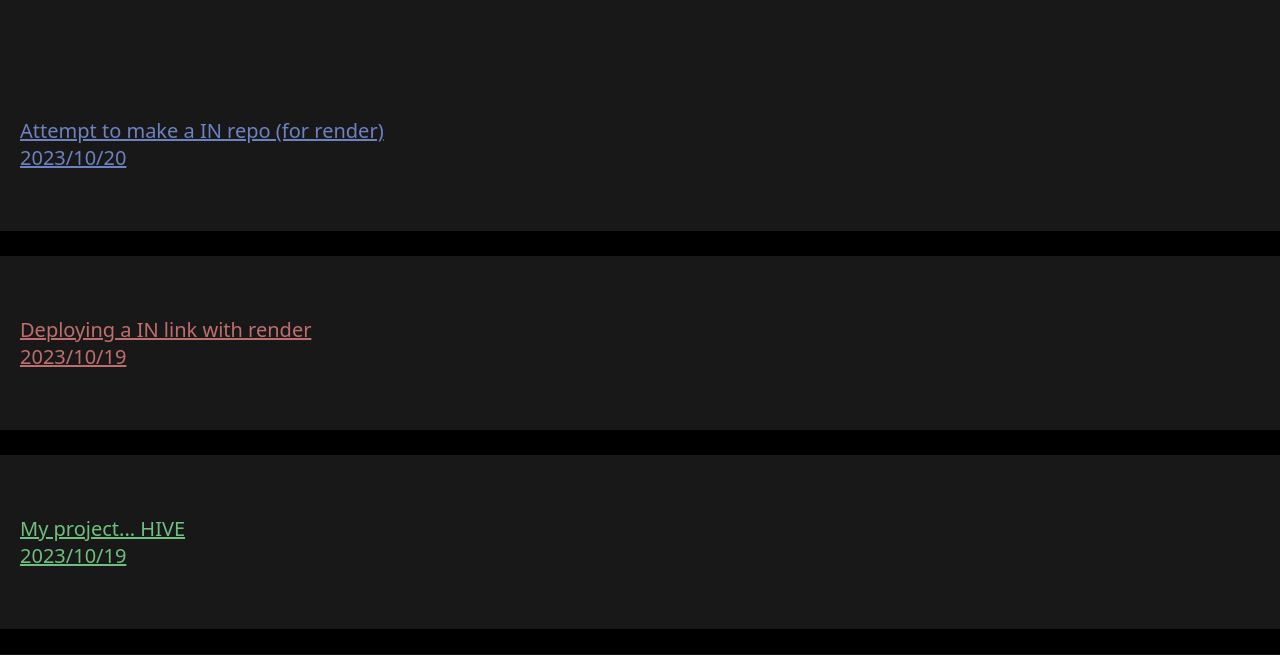
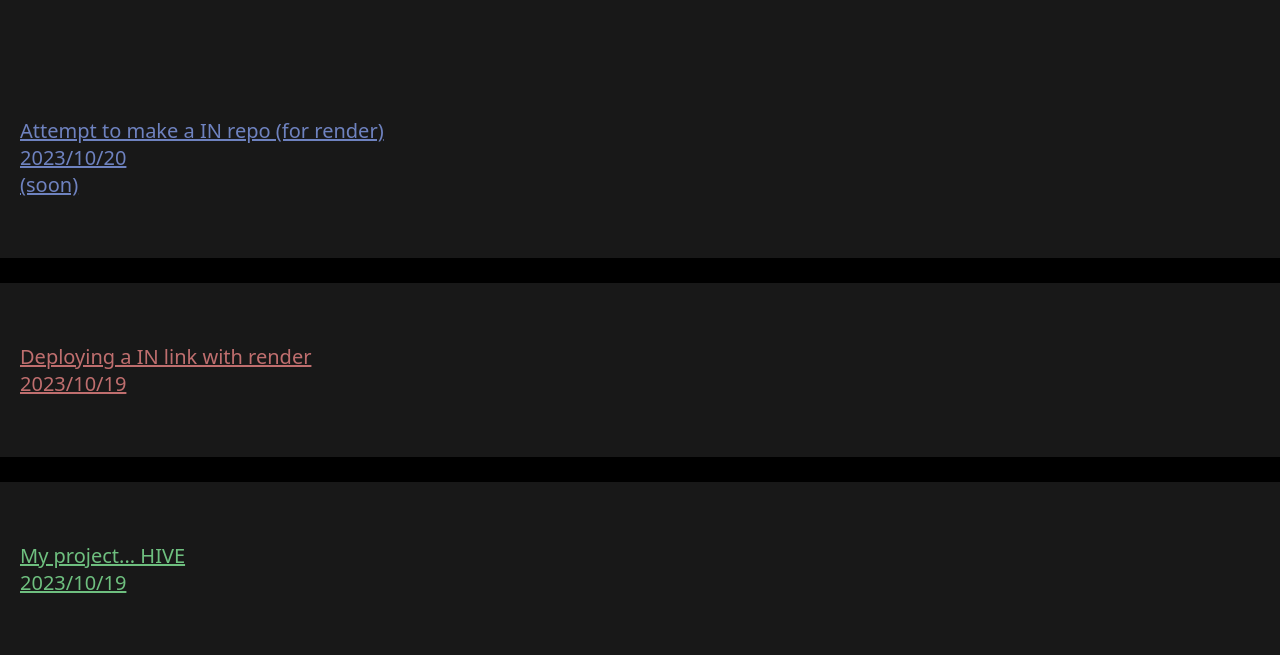
Before and after one commit to WaveDemure/blog, a plain HTML site: page index.html in a window 1280 px wide. Shown: the part 145-800 px from the top of the page. Drawn offline with Linux system fonts and the light colour scheme.

Commit message:
Update index.html

```diff
--- a/index.html
+++ b/index.html
@@ -48,7 +48,8 @@
     <h1>WaveDemure's silly blog</h1>
     <a href="/" style="color: var(--blue);">
       Attempt to make a IN repo (for render)<br>
-      2023/10/20
+      2023/10/20<br>
+      (soon)
     </a>
     <a href="homewebassets/in.html" style="color: var(--red);">
       Deploying a IN link with render<br>
```
